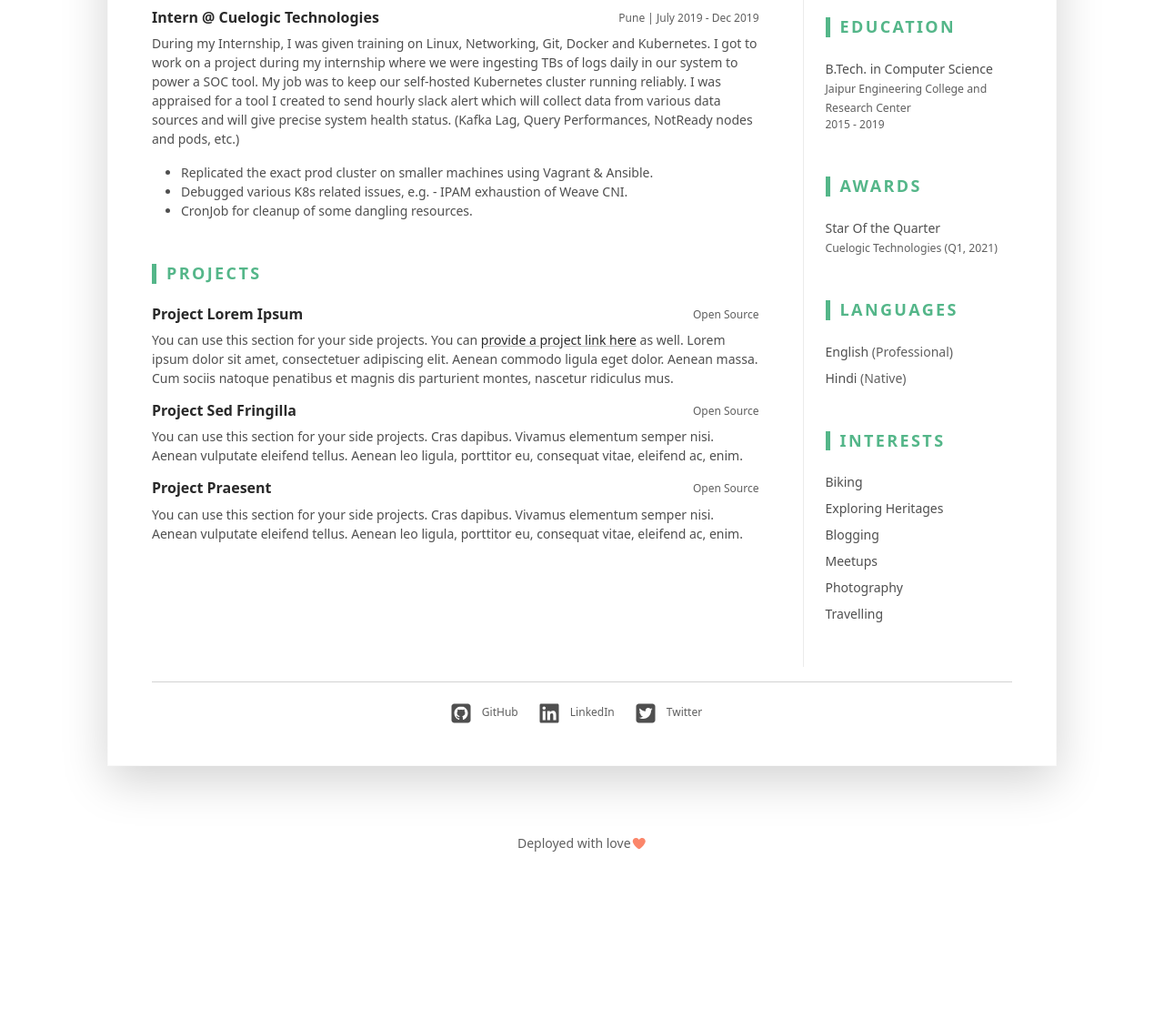
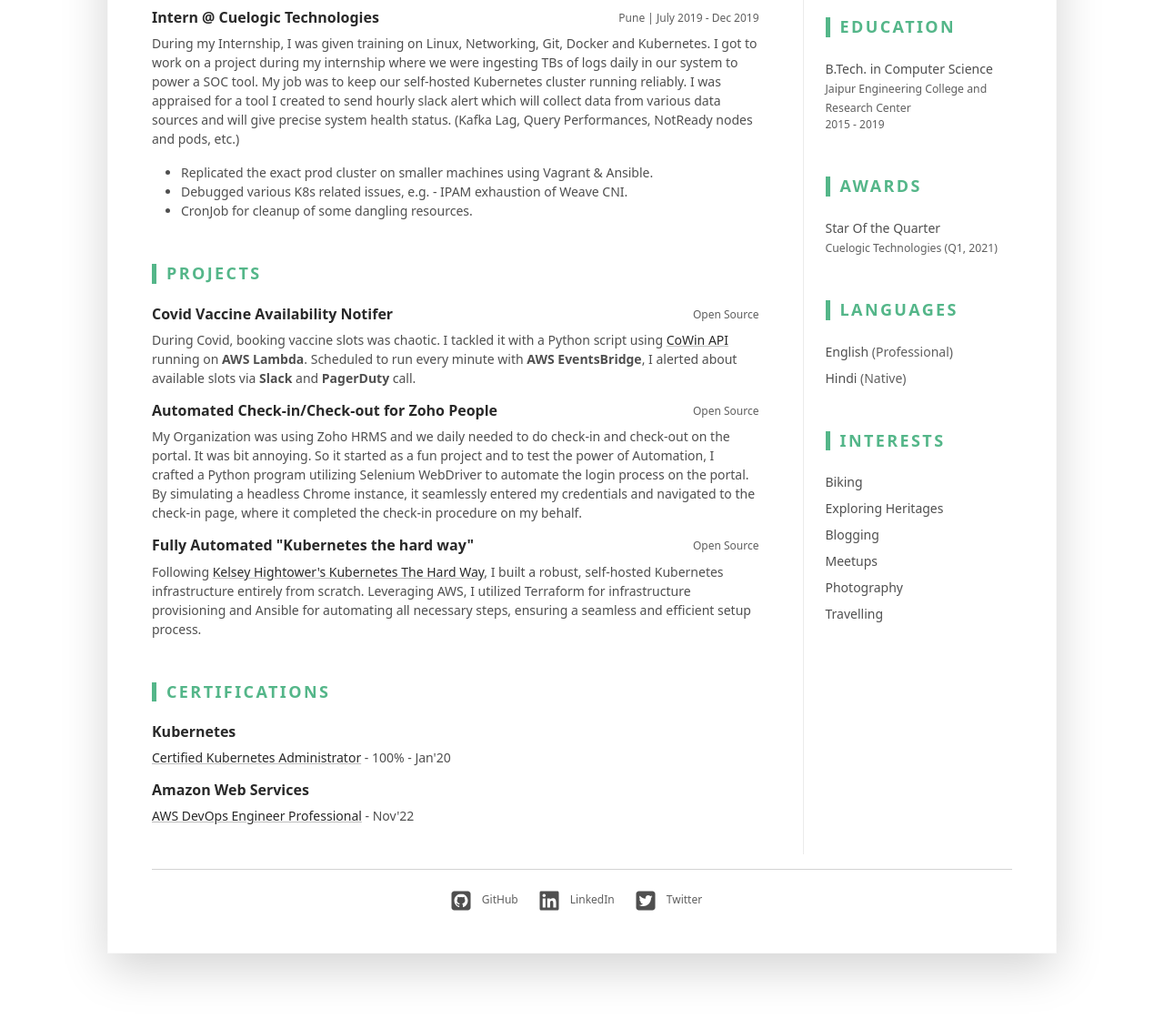
Before and after one commit to k4kratik/resume-website, a plain HTML site: page index.html in a window 1280 px wide. Shown: the part 1109-2229 px from the top of the page at 91% size. Before the commit the page ends 2071 px from the top, so only its background shows below. Drawn offline with Linux system fonts and the light colour scheme.

Commit message:
✨ Added Projects and Certs
Signed-off-by: Kratik Jain <kratik1998@gmail.com>

```diff
--- a/index.html
+++ b/index.html
@@ -89,7 +89,7 @@
 
               <div class="col text-start">
                 <p class="mb-0">
-                  ✨ Passionate DevOps Engineer with understanding of cloud-native ecosystem. Loves to tinker with containers. Part-time memer. Also, when someone asks me for coffee ☕️ I respond with Error 418 because you know.
+                  ✨ Passionate DevOps Engineer with understanding of cloud-native ecosystem. Loves to tinker with containers. Also, when someone asks me for coffee ☕️ I respond with Error 418 because you know 🤷‍♂️. Part-time memer.
                 </p>
               </div>
               <!--//col-->
@@ -206,7 +206,7 @@
                       <h4
                         class="item-title col-12 col-md-6 col-lg-8 mb-2 mb-md-0"
                       >
-                        Project Lorem Ipsum
+                        Covid Vaccine Availability Notifer
                       </h4>
                       <div
                         class="item-meta col-12 col-md-6 col-lg-4 text-muted text-start text-md-end"
@@ -216,14 +216,7 @@
                     </div>
                     <div class="item-content">
                       <p>
-                        You can use this section for your side projects. You can
-                        <a href="#" class="theme-link"
-                          >provide a project link here</a
-                        >
-                        as well. Lorem ipsum dolor sit amet, consectetuer
-                        adipiscing elit. Aenean commodo ligula eget dolor.
-                        Aenean massa. Cum sociis natoque penatibus et magnis dis
-                        parturient montes, nascetur ridiculus mus.
+                        During Covid, booking vaccine slots was chaotic. I tackled it with a Python script using <a class="theme-link" href="https://en.wikipedia.org/wiki/CoWIN">CoWin API</a> running on <b>AWS Lambda</b>. Scheduled to run every minute with <b>AWS EventsBridge</b>, I alerted about available slots via <b>Slack</b> and <b>PagerDuty</b> call.
                       </p>
                     </div>
                   </div>
@@ -233,7 +226,7 @@
                       <h4
                         class="item-title col-12 col-md-6 col-lg-8 mb-2 mb-md-0"
                       >
-                        Project Sed Fringilla
+                        Automated Check-in/Check-out for Zoho People
                       </h4>
                       <div
                         class="item-meta col-12 col-md-6 col-lg-4 text-muted text-start text-md-end"
@@ -243,10 +236,7 @@
                     </div>
                     <div class="item-content">
                       <p>
-                        You can use this section for your side projects. Cras
-                        dapibus. Vivamus elementum semper nisi. Aenean vulputate
-                        eleifend tellus. Aenean leo ligula, porttitor eu,
-                        consequat vitae, eleifend ac, enim.
+                        My Organization was using Zoho HRMS and we daily needed to do check-in and check-out on the portal. It was bit annoying. So it started as a fun project and to test the power of Automation, I crafted a Python program utilizing Selenium WebDriver to automate the login process on the portal. By simulating a headless Chrome instance, it seamlessly entered my credentials and navigated to the check-in page, where it completed the check-in procedure on my behalf.
                       </p>
                     </div>
                   </div>
@@ -256,7 +246,7 @@
                       <h4
                         class="item-title col-12 col-md-6 col-lg-8 mb-2 mb-md-0"
                       >
-                        Project Praesent
+                        Fully Automated "Kubernetes the hard way"
                       </h4>
                       <div
                         class="item-meta col-12 col-md-6 col-lg-4 text-muted text-start text-md-end"
@@ -266,10 +256,42 @@
                     </div>
                     <div class="item-content">
                       <p>
-                        You can use this section for your side projects. Cras
-                        dapibus. Vivamus elementum semper nisi. Aenean vulputate
-                        eleifend tellus. Aenean leo ligula, porttitor eu,
-                        consequat vitae, eleifend ac, enim.
+                        Following <a class="theme-link" href="https://github.com/kelseyhightower/kubernetes-the-hard-way">Kelsey Hightower's Kubernetes The Hard Way</a>, I built a robust, self-hosted Kubernetes infrastructure entirely from scratch. Leveraging AWS, I utilized Terraform for infrastructure provisioning and Ansible for automating all necessary steps, ensuring a seamless and efficient setup process.
+                      </p>
+                    </div>
+                  </div>
+                  <!--//item-->
+                </section>
+
+                <section class="project-section py-3">
+                  <h3 class="text-uppercase resume-section-heading mb-4">
+                    Certifications
+                  </h3>
+                  <div class="item mb-3">
+                    <div class="item-heading row align-items-center mb-2">
+                        <h4
+                        class="item-title col-12 col-md-6 col-lg-8 mb-2 mb-md-0"
+                      >
+                        Kubernetes
+                      </h4>
+                    </div>
+                    <div class="item-content">
+                      <p>
+                        <a class="theme-link" href="https://www.credly.com/badges/53515af8-bc86-48a4-b84f-3606950163b1/">Certified Kubernetes Administrator</a> - 100% - Jan'20
+                      </p>
+                    </div>
+                  </div>
+                  <div class="item mb-3">
+                    <div class="item-heading row align-items-center mb-2">
+                        <h4
+                        class="item-title col-12 col-md-6 col-lg-8 mb-2 mb-md-0"
+                      >
+                        Amazon Web Services
+                      </h4>
+                    </div>
+                    <div class="item-content">
+                      <p>
+                        <a class="theme-link" href="https://www.credly.com/badges/9f38a6e4-c687-4f98-880f-a5758e9691be/public_url">AWS DevOps Engineer Professional</a> - Nov'22
                       </p>
                     </div>
                   </div>
```
